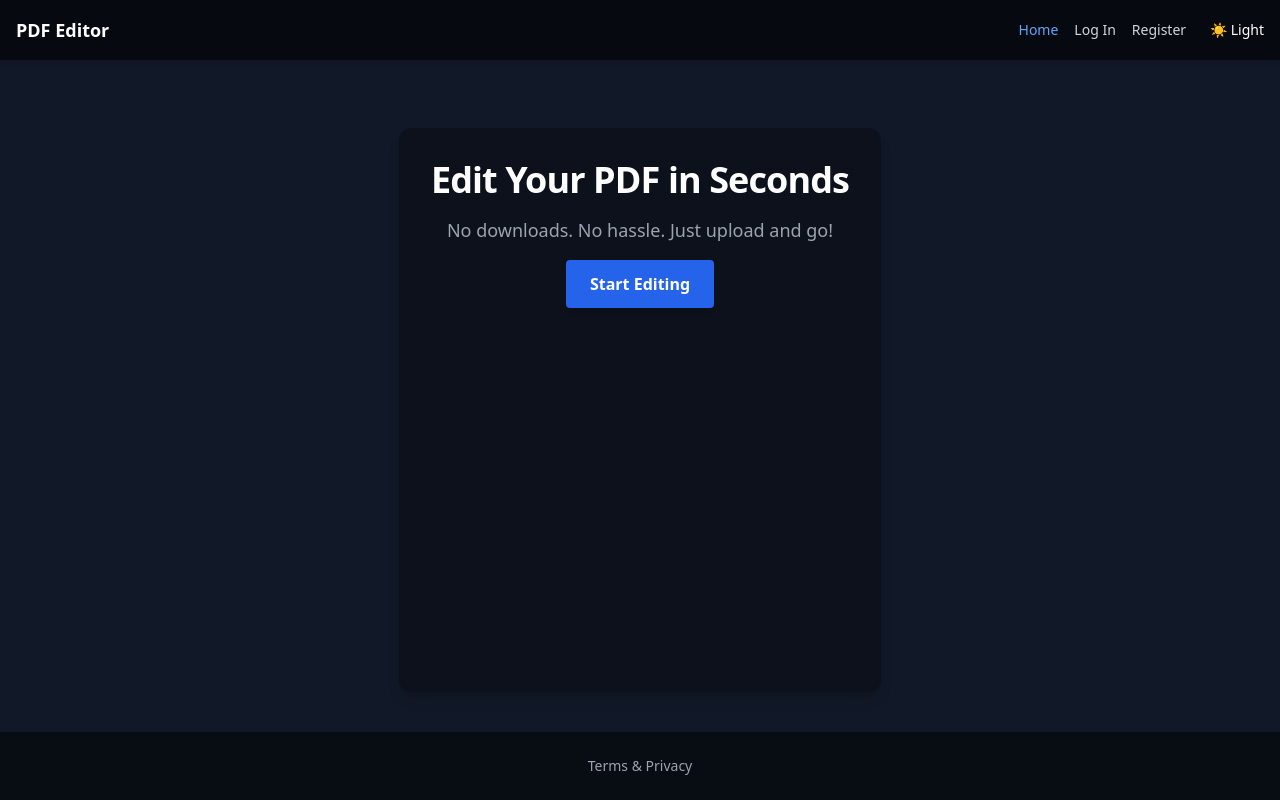
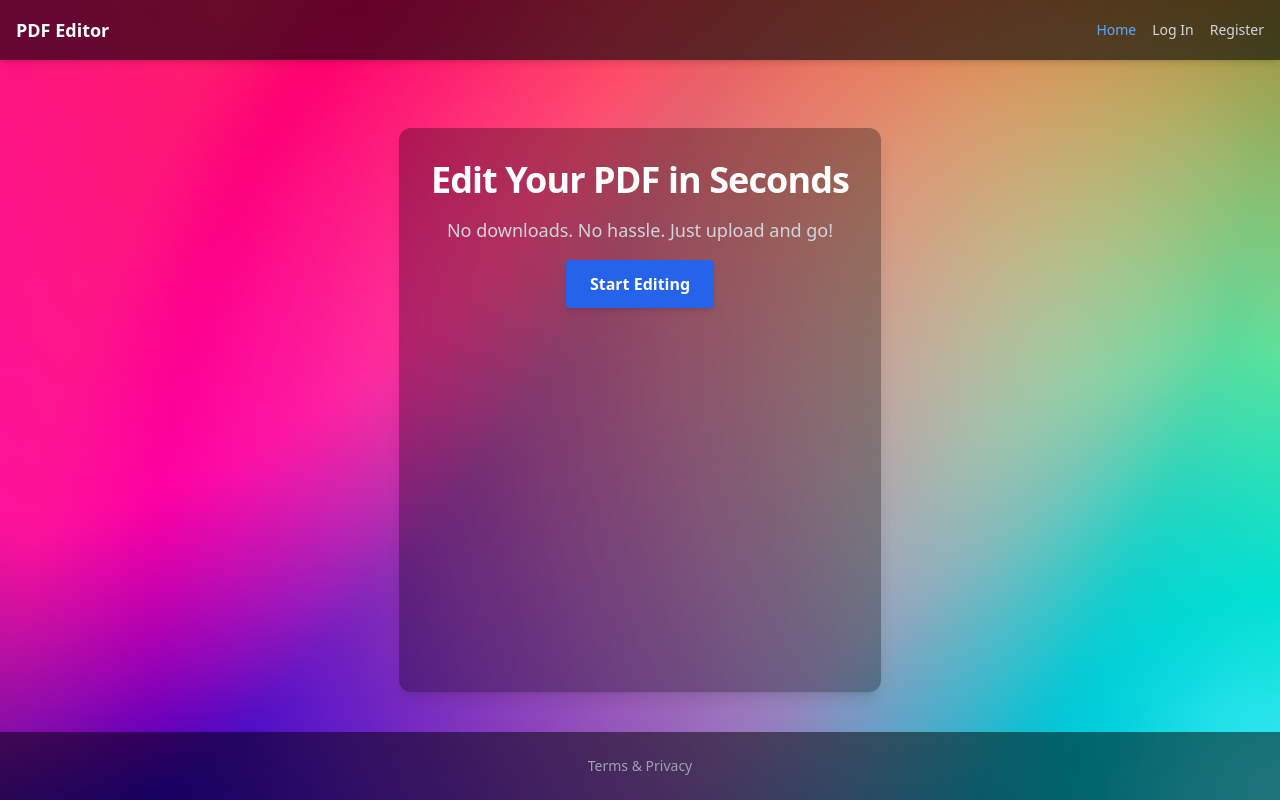
Before and after one commit to bl4ckmore/PDF-MAKER, a Next.js app: page / in a window 1280 px wide. Built offline with nearby package versions, Linux system fonts and the light colour scheme.

Commit message:
updated burger

```diff
--- a/pages/index.js
+++ b/pages/index.js
@@ -3,7 +3,6 @@ import axios from "axios";
 import * as pdfjsLib from "pdfjs-dist";
 import Link from "next/link";
 import { motion } from "framer-motion";
-import Head from "next/head";
 
 const API_BASE_URL = "https://pdfapi-si07.onrender.com";
 pdfjsLib.GlobalWorkerOptions.workerSrc = `https://cdnjs.cloudflare.com/ajax/libs/pdf.js/${pdfjsLib.version}/pdf.worker.min.js`;
@@ -20,8 +19,6 @@ export default function Home() {
   const [user, setUser] = useState(null);
   const [editCount, setEditCount] = useState(0);
   const [notFound, setNotFound] = useState(false);
-  const [darkMode, setDarkMode] = useState(true);
-
   const canvasRef = useRef(null);
 
   useEffect(() => {
@@ -34,22 +31,16 @@ export default function Home() {
         .get(`${API_BASE_URL}/api/user/dashboard`, {
           headers: { Authorization: `Bearer ${token}` },
         })
-        .then((res) => setEditCount(res.data.history.length))
+        .then((res) => {
+          setEditCount(res.data.history.length);
+        })
         .catch(() => {
           localStorage.removeItem("token");
           localStorage.removeItem("user");
           setUser(null);
         });
     }
-
-    const savedTheme = localStorage.getItem("theme");
-    if (savedTheme === "light") setDarkMode(false);
   }, []);
-
-  const toggleTheme = () => {
-    setDarkMode(!darkMode);
-    localStorage.setItem("theme", !darkMode ? "dark" : "light");
-  };
 
   const handleLogout = () => {
     localStorage.removeItem("user");
@@ -59,9 +50,16 @@ export default function Home() {
   };
 
   const handleShowEditor = () => {
-    if (!user) return alert("🔐 Please log in to use the PDF Editor.");
-    if (user.role !== "premium" && editCount >= 2)
-      return alert("🚫 Free limit reached. Please upgrade to Premium.");
+    if (!user) {
+      alert("🔐 Please log in to use the PDF Editor.");
+      return;
+    }
+
+    if (user.role !== "premium" && editCount >= 2) {
+      alert("🚫 You reached daily free limit. Please upgrade to Premium to update unlimited PDF-s.");
+      return;
+    }
+
     setShowEditor(true);
   };
 
@@ -78,9 +76,11 @@ export default function Home() {
   const handleFileChange = async (e) => {
     const selectedFile = e.target.files[0];
     if (!selectedFile) return;
+
     setFile(selectedFile);
     setOriginalText("");
     setNotFound(false);
+
     const formData = new FormData();
     formData.append("pdf", selectedFile);
 
@@ -93,7 +93,6 @@ export default function Home() {
     }
   };
 
-
   const renderPDFPreview = async (pdfFile) => {
     try {
       const fileReader = new FileReader();
@@ -101,13 +100,16 @@ export default function Home() {
         const typedArray = new Uint8Array(this.result);
         const pdf = await pdfjsLib.getDocument(typedArray).promise;
         const page = await pdf.getPage(1);
+
         const canvas = canvasRef.current;
         const context = canvas.getContext("2d");
         const viewport = page.getViewport({ scale: 0.6 });
         canvas.height = viewport.height;
         canvas.width = viewport.width;
+
         await page.render({ canvasContext: context, viewport }).promise;
       };
+
       fileReader.readAsArrayBuffer(pdfFile);
     } catch (error) {
       console.error("PDF Preview Error:", error);
@@ -119,6 +121,7 @@ export default function Home() {
       alert("Please complete all fields");
       return;
     }
+
     if (!originalText.includes(searchText)) {
       setNotFound(true);
       return;
@@ -135,6 +138,7 @@ export default function Home() {
     try {
       const token = localStorage.getItem("token");
       const headers = token ? { Authorization: `Bearer ${token}` } : {};
+
       const res = await axios.post(`${API_BASE_URL}/api/pdf/replace-text`, formData, { headers });
       setUpdatedFile(`${API_BASE_URL}/pdf/${res.data.filename}`);
     } catch (err) {
@@ -145,49 +149,47 @@ export default function Home() {
   };
 
   const getModifiedPreview = () => {
-    return originalText ? originalText.replace(new RegExp(searchText, "g"), replaceText) : "";
+    return originalText
+      ? originalText.replace(new RegExp(searchText, "g"), replaceText)
+      : "";
   };
 
   return (
-    <div className={darkMode ? "dark" : ""}>
-      <Head>
-        <title>PDF Editor – AI PDF Text Replacer</title>
-      </Head>
-      <div className={`min-h-screen flex flex-col justify-between transition-colors duration-500 ${
-        darkMode ? "bg-gray-900 text-white" : "bg-gray-100 text-gray-900"
-      }`}>
-
+    <div className="min-h-screen bg-cover bg-center bg-no-repeat text-white flex flex-col justify-between"
+      style={{ backgroundImage: "url('/bg-wallpaper.jpg')" }}
+    >
       {/* Navbar */}
       <nav className="w-full p-4 bg-black bg-opacity-60 shadow-md flex items-center justify-between fixed z-50">
         <Link href="/" className="text-lg font-bold">PDF Editor</Link>
+
+        {/* Desktop Menu */}
         <div className="hidden md:flex items-center gap-x-4">
-            <Link href="/" className="text-sm hover:underline text-blue-400">Home</Link>
+          <Link href="/" className="text-sm text-blue-400 hover:underline">Home</Link>
           {user && (
             <>
-                <Link href="/dashboard" className="text-sm hover:underline text-blue-400">Dashboard</Link>
+              <Link href="/dashboard" className="text-sm text-blue-400 hover:underline">Dashboard</Link>
               {user?.role !== "premium" && (
-                  <Link href="/upgrade" className="text-sm hover:underline text-yellow-400">Upgrade</Link>
+                <Link href="/upgrade" className="text-sm text-yellow-400 hover:underline">Upgrade</Link>
               )}
             </>
           )}
           {!user ? (
             <>
-                <Link href="/login" className="text-sm hover:underline text-gray-300">Log In</Link>
-                <Link href="/register" className="text-sm hover:underline text-gray-300">Register</Link>
+              <Link href="/login" className="text-sm text-gray-300 hover:underline">Log In</Link>
+              <Link href="/register" className="text-sm text-gray-300 hover:underline">Register</Link>
             </>
           ) : (
-              <button onClick={handleLogout} className="text-sm hover:underline text-red-400">Logout</button>
+            <button onClick={handleLogout} className="text-sm text-red-400 hover:underline">Logout</button>
           )}
-            <button onClick={toggleTheme} className="ml-2 text-sm hover:underline">
-              {darkMode ? "☀️ Light" : "🌙 Dark"}
-            </button>
         </div>
+
+        {/* Mobile */}
         <div className="md:hidden">
           <button onClick={() => setShowMobileMenu(!showMobileMenu)} className="text-white text-2xl">☰</button>
         </div>
       </nav>
 
-        {/* Mobile Menu */}
+      {/* Mobile Dropdown */}
       {showMobileMenu && (
         <div className="md:hidden bg-black bg-opacity-80 text-center py-4 space-y-2 mt-16 z-50">
           <Link href="/" className="block text-sm text-blue-400 hover:underline">Home</Link>
@@ -207,22 +209,17 @@ export default function Home() {
           ) : (
             <button onClick={handleLogout} className="block text-sm text-red-400 hover:underline">Logout</button>
           )}
-            <button onClick={toggleTheme} className="text-white mt-2 text-sm hover:underline">
-              {darkMode ? "☀️ Light" : "🌙 Dark"}
-            </button>
         </div>
       )}
 
       {/* Main Content */}
-        <main className="pt-32 pb-10 flex-grow flex justify-center px-4">
+      <main className="pt-32 pb-10 flex-grow flex justify-center px-4 backdrop-blur-md">
         {!showEditor ? (
-            <motion.div className={`text-center space-y-4 p-8 rounded-xl shadow-lg ${
-              darkMode ? "bg-black bg-opacity-30" : "bg-white"
-            }`}
+          <motion.div className="text-center space-y-4 bg-black bg-opacity-30 p-8 rounded-xl shadow-lg"
             initial={{ opacity: 0, y: 20 }} animate={{ opacity: 1, y: 0 }} transition={{ duration: 0.6 }}
           >
             <h1 className="text-4xl font-bold tracking-tight">Edit Your PDF in Seconds</h1>
-              <p className="text-gray-400 text-lg">No downloads. No hassle. Just upload and go!</p>
+            <p className="text-gray-300 text-lg">No downloads. No hassle. Just upload and go!</p>
             <motion.button
               whileHover={{ scale: 1.05 }} whileTap={{ scale: 0.95 }}
               onClick={handleShowEditor}
@@ -238,27 +235,19 @@ export default function Home() {
             )}
           </motion.div>
         ) : (
-            <motion.div className={`w-full max-w-xl space-y-4 p-6 rounded-lg shadow-lg ${
-              darkMode ? "bg-black bg-opacity-30" : "bg-white"
-            }`}
+          <motion.div className="w-full max-w-xl space-y-4 bg-black bg-opacity-30 p-6 rounded-lg shadow-lg"
             initial={{ opacity: 0 }} animate={{ opacity: 1 }} transition={{ duration: 0.5 }}
           >
             <h2 className="text-xl font-bold">📄 PDF Text Editor</h2>
 
-              <input type="file" accept="application/pdf" onChange={handleFileChange}
-                className="w-full p-2 bg-gray-800 rounded" />
+            <input type="file" accept="application/pdf" onChange={handleFileChange} className="w-full p-2 bg-gray-800 rounded" />
 
             <div className="flex justify-center">
-                <canvas ref={canvasRef} className="my-4 rounded shadow-md border border-gray-600"
-                  style={{ width: "100%", maxWidth: "280px" }} />
+              <canvas ref={canvasRef} className="my-4 rounded shadow-md border border-gray-600" style={{ width: "100%", maxWidth: "280px" }} />
             </div>
 
-              <input type="text" placeholder="Text to find" value={searchText}
-                onChange={(e) => setSearchText(e.target.value)}
-                className="w-full p-2 bg-gray-800 rounded" />
-              <input type="text" placeholder="Replace with" value={replaceText}
-                onChange={(e) => setReplaceText(e.target.value)}
-                className="w-full p-2 bg-gray-800 rounded" />
+            <input type="text" placeholder="Text to find" value={searchText} onChange={(e) => setSearchText(e.target.value)} className="w-full p-2 bg-gray-800 rounded" />
+            <input type="text" placeholder="Replace with" value={replaceText} onChange={(e) => setReplaceText(e.target.value)} className="w-full p-2 bg-gray-800 rounded" />
 
             {notFound && (
               <p className="text-red-400 text-sm">❌ The word "{searchText}" was not found in the document.</p>
@@ -274,7 +263,8 @@ export default function Home() {
             )}
 
             <motion.button
-                whileHover={{ scale: 1.02 }} whileTap={{ scale: 0.96 }}
+              whileHover={{ scale: 1.02 }}
+              whileTap={{ scale: 0.96 }}
               onClick={handleUpload}
               disabled={loading}
               className="bg-green-600 hover:bg-green-700 px-6 py-2 rounded text-white w-full transition-all"
@@ -295,9 +285,7 @@ export default function Home() {
               </a>
             )}
 
-              <button onClick={handleBack} className="block mt-2 text-sm text-gray-400 hover:underline">
-                ← Back to Home
-              </button>
+            <button onClick={handleBack} className="block mt-2 text-sm text-gray-400 hover:underline">← Back to Home</button>
           </motion.div>
         )}
       </main>
@@ -307,6 +295,5 @@ export default function Home() {
         <Link href="/terms" className="hover:underline text-gray-400">Terms & Privacy</Link>
       </footer>
     </div>
-    </div>
   );
 }
```
Lines whose indentation alone changed are shown as unchanged.
